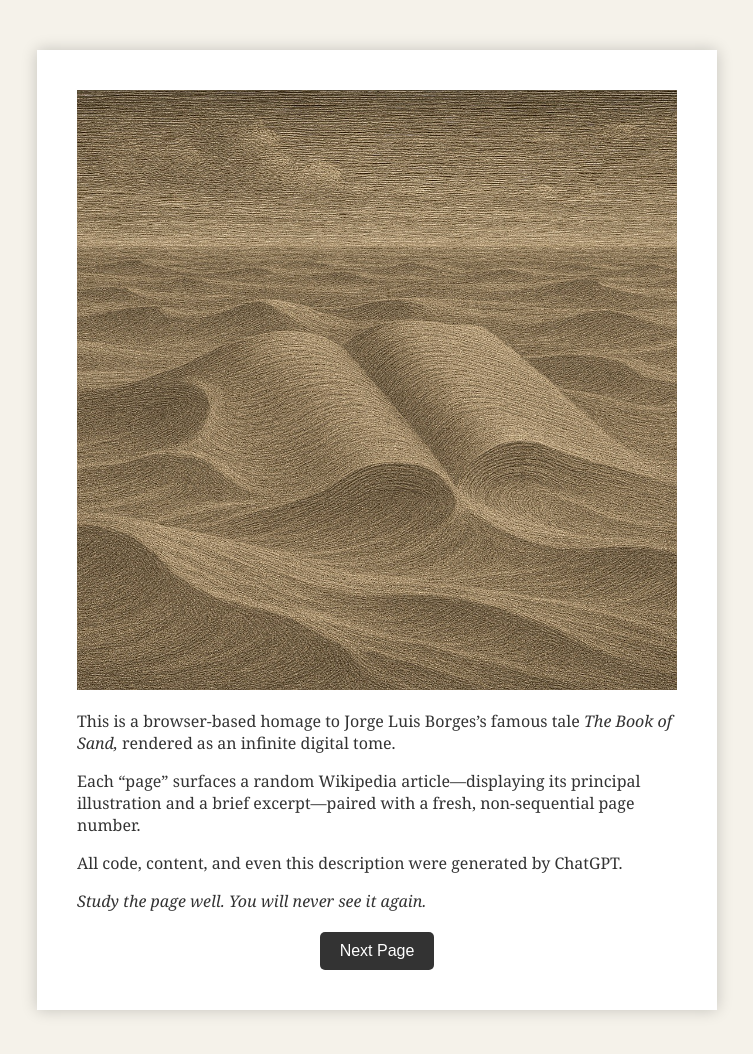
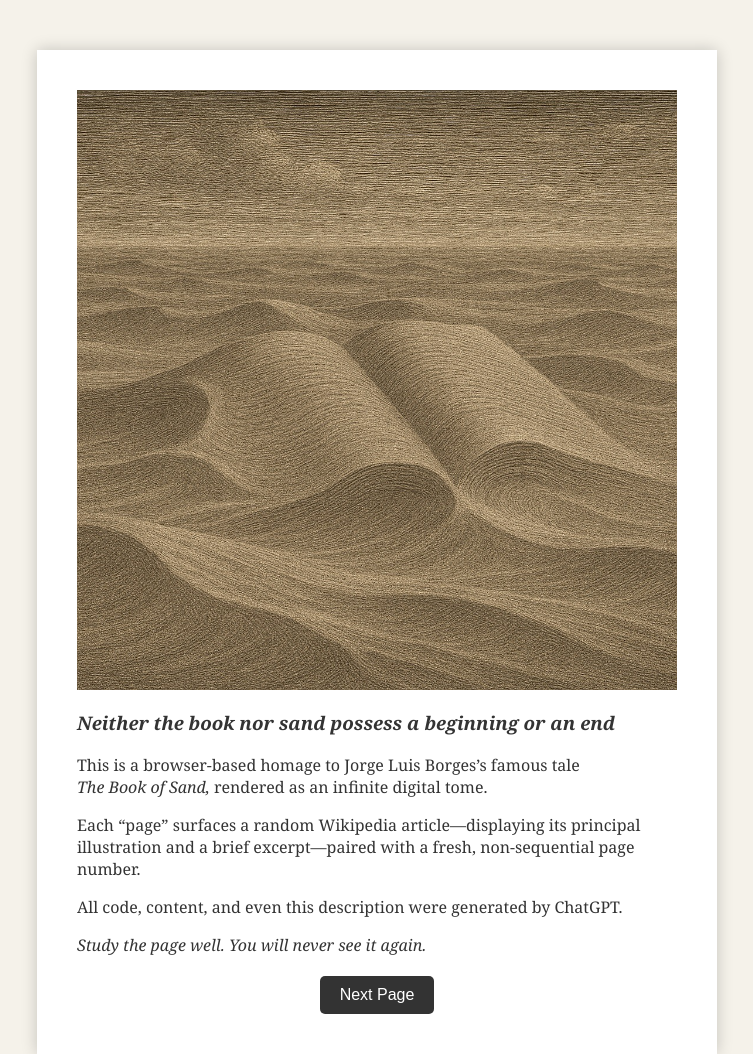
Before and after one commit to pptxman/bookofsand, a plain HTML site: page index.html in a window 1280 px wide. Shown: the top 1054 px of the page, without its empty margins (263-1016 px from the left). Drawn offline with Linux system fonts and the light colour scheme.

Commit message:
Updated text on the start page

```diff
--- a/index.html
+++ b/index.html
@@ -73,7 +73,8 @@
     <h1 id="page-number"></h1>
     <div id="intro">
       <img id="start-image" src="4756d1f1-5ebd-45f7-bc71-088e3131a81b.jpeg" alt="Cover Illustration" style="display:block;max-width:100%;margin:0 auto 20px;">
-      <p>This is a browser-based homage to Jorge Luis Borges’s famous tale <em>The Book of Sand,</em> rendered as an infinite digital tome.</p>
+      <h3 style="text-align: left; font-style: italic;">Neither the book nor sand possess a beginning or an end</h3>
+      <p>This is a browser-based homage to Jorge Luis Borges’s famous tale <em>The Book of Sand,</em> rendered as an infinite digital tome.</p>
       <p>Each “page” surfaces a random Wikipedia article—displaying its principal illustration and a brief excerpt—paired with a fresh, non-sequential page number.</p>
       <p>All code, content, and even this description were generated by ChatGPT.</p>
       <p><em>Study the page well. You will never see it again.</em></p>
```
